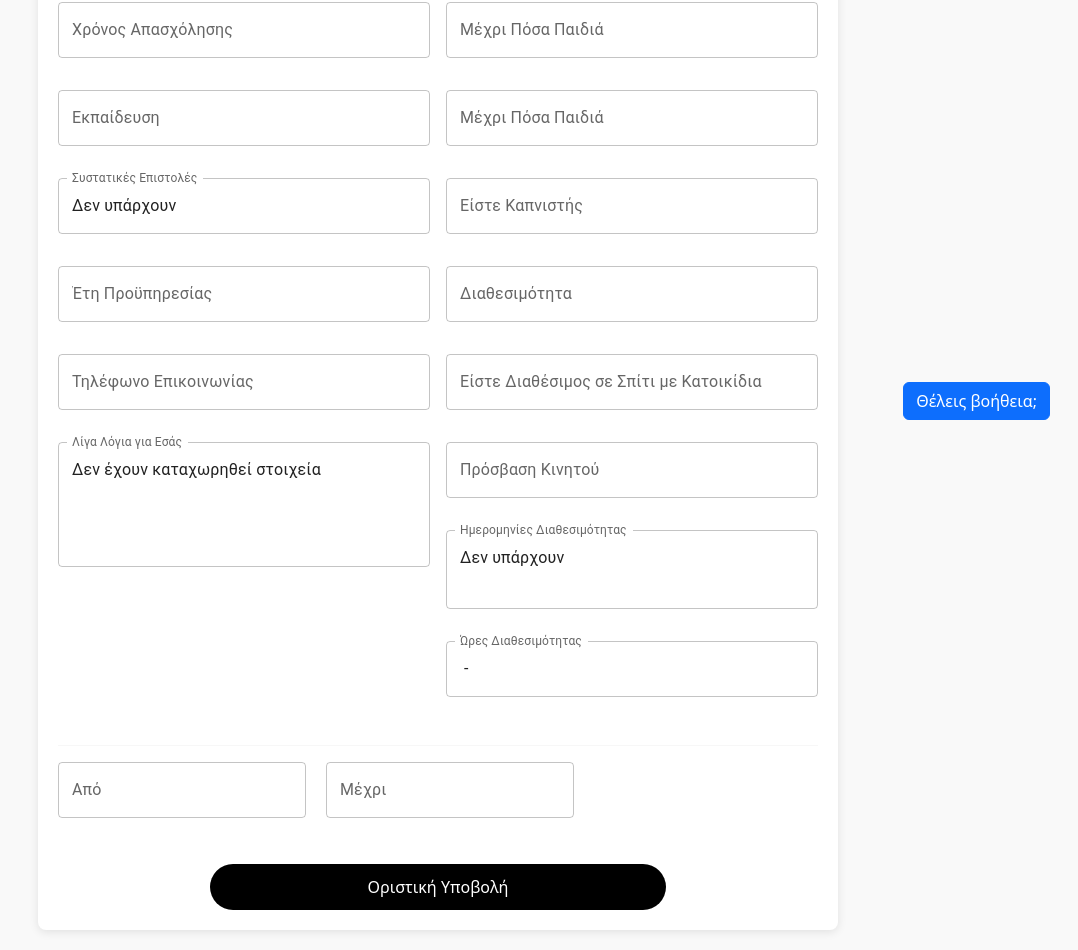
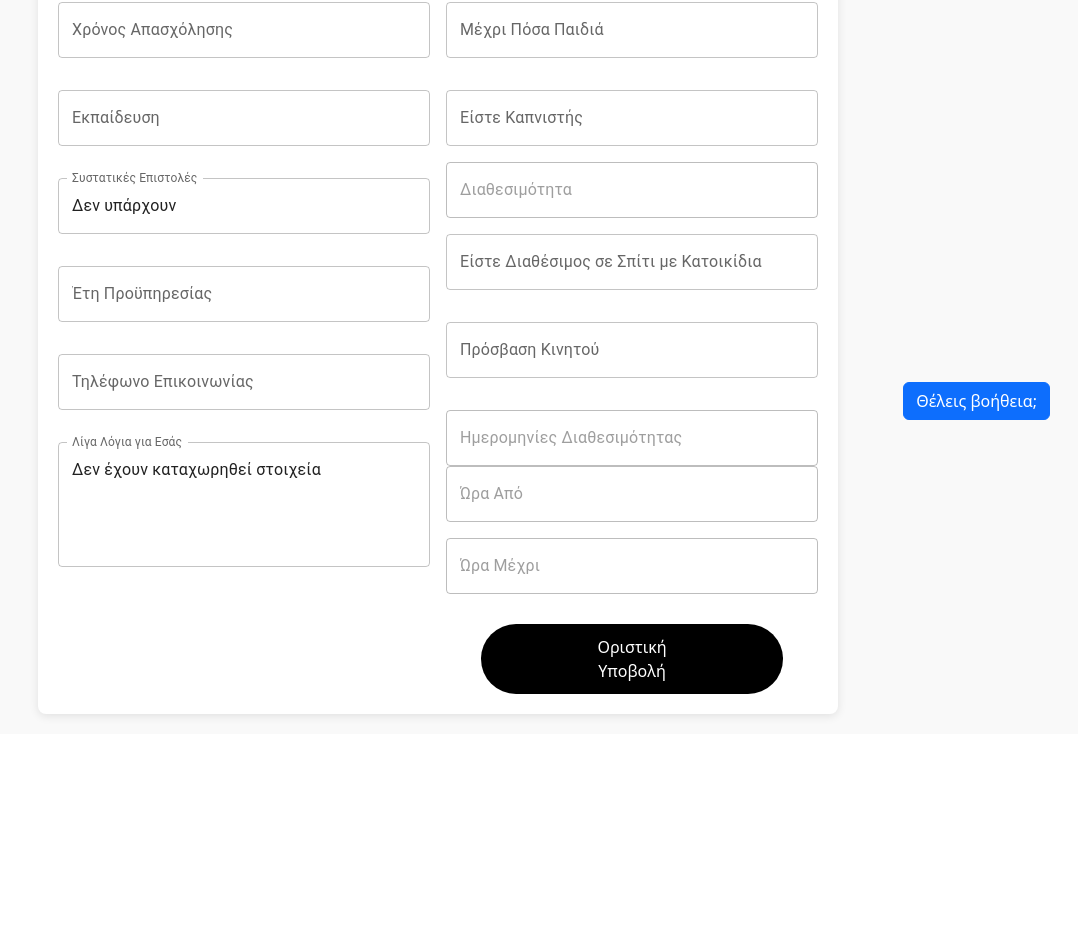
Before and after one commit to giannisz2/Website_Nannies, a React (Vite) app: page /PersonalInfoDone in a window 1280 px wide. Shown: the part 360-1310 px from the top of the page, without its empty margins (202-1280 px from the left). After the commit the page ends 1094 px from the top, so only its background shows below. Built offline with nearby package versions, Linux system fonts and the light colour scheme.

Commit message:
PersonalInfoDone

```diff
--- a/src/pages/nannies/PersonalInfoDone.jsx
+++ b/src/pages/nannies/PersonalInfoDone.jsx
@@ -2,24 +2,19 @@ import React, { useState, useEffect } from 'react';
 import Logo from '../../components/buttons/Logo.jsx';
 import Footer from '../../components/layout/Footer.jsx';
 import HelpButton from '../../components/buttons/HelpButton.jsx';
-import { Box, Grid, Typography, Divider, IconButton  } from '@mui/material';
-import { Select, MenuItem, TextField, InputLabel, FormControl } from '@mui/material';
-import { DatePicker, TimePicker, LocalizationProvider } from '@mui/x-date-pickers';
-import { AdapterDayjs } from '@mui/x-date-pickers/AdapterDayjs';
-import dayjs from 'dayjs';
+import { Box, Grid, Typography, Divider, IconButton, Dialog, DialogTitle, DialogActions, Button } from '@mui/material';
+import { Snackbar, Alert } from '@mui/material';
 import { db } from '../../providers/firebaseConfig';
 import { doc, getDoc, updateDoc } from 'firebase/firestore';
 import { useNavigate } from 'react-router-dom';
 import CloseIcon from '@mui/icons-material/Close';
-import Snackbar from '@mui/material/Snackbar';
-import Alert from '@mui/material/Alert';
-
+import { TextField } from '@mui/material';
+import { LocalizationProvider, DatePicker, TimePicker } from '@mui/x-date-pickers';
+import { AdapterDayjs } from '@mui/x-date-pickers/AdapterDayjs';
+import dayjs from 'dayjs';
 
 export default function PersonalInfo() {
     const [formData, setFormData] = useState({
-
-
-
         name: '',
         surname: '',
         gender: '',
@@ -31,7 +26,6 @@ export default function PersonalInfo() {
         maxChildren: '',
         smoker: '',
         availability: '',
-        experience: '',
         bio: '',
         location: '',
         pets: '',
@@ -44,9 +38,17 @@ export default function PersonalInfo() {
 
     const [isLoading, setIsLoading] = useState(true);
     const navigate = useNavigate();
+    const [dialogOpen, setDialogOpen] = useState(false);
+    const [snackbarOpen, setSnackbarOpen] = useState(false);
 
 
-    const [snackbarOpen, setSnackbarOpen] = useState(false);
+
+    const handleFinalSubmit = () => {
+        setSnackbarOpen(true);
+        setTimeout(() => {
+            navigate('/NannyHomepage');
+        }, 2000);
+    };
 
 
     useEffect(() => {
@@ -77,17 +79,31 @@ export default function PersonalInfo() {
         fetchData();
     }, []);
 
+    const handleClose = () => setDialogOpen(true);
+
+    const handleDialogClose = async (saveChanges) => {
+        setDialogOpen(false);
+        if (saveChanges) {
+            try {
+                const userId = localStorage.getItem('userId');
+                if (!userId) {
+                    console.error('User ID is not available');
+                    return;
+                }
+
+                const userRef = doc(db, 'users', userId);
+                await updateDoc(userRef, formData);
+                setSnackbarOpen(true);
+            } catch (error) {
+                console.error('Error updating document: ', error);
+            }
+        }
+        navigate('/NannyHomepage');
+    };
+
     if (isLoading) {
         return <p>Φόρτωση...</p>;
     }
-
-    const handleFinalSubmit = () => {
-        setSnackbarOpen(true);
-        setTimeout(() => {
-            navigate('/NannyHomepage');
-        }, 2000);
-    };
-
 
     return (
         <LocalizationProvider dateAdapter={AdapterDayjs}>
@@ -99,7 +115,7 @@ export default function PersonalInfo() {
                     backgroundColor: 'white',
                     padding: '20px',
                     borderRadius: '8px',
-                        boxShadow: '0px 2px 10px rgba(0, 0, 0, 0.1)',
+                    boxShadow: '0px 2px 10px rgba(0, 0, 0,0.1)',
                     maxWidth: '800px',
                     margin: '0 auto',
                     position: 'relative',
@@ -111,14 +127,13 @@ export default function PersonalInfo() {
                         top: '10px',
                         right: '10px',
                     }}
-                        onClick={() => navigate('/NannyHomepage')}
+                    onClick={handleClose}
                 >
                     <CloseIcon />
                 </IconButton>
                 <Typography variant="h4" align="center" sx={{ marginBottom: '20px' }}>
                     Προεπισκόπηση Προφίλ
                 </Typography>
-
                 <Grid container spacing={2}>
                     <Grid item xs={12} md={6}>
                         <TextField
@@ -161,7 +176,6 @@ export default function PersonalInfo() {
                             InputProps={{ readOnly: true }}
                             className="my-3"
                         />
-
                         <TextField
                             fullWidth
                             label="Έτη Προϋπηρεσίας"
@@ -216,28 +230,18 @@ export default function PersonalInfo() {
                         />
                         <TextField
                             fullWidth
-                                label="Μέχρι Πόσα Παιδιά"
-                                type="text"
-                                value={formData.maxChildren || ''}
-                                InputProps={{ readOnly: true }}
-                                className="my-3"
-                            />
-                            <TextField
-                                fullWidth
                             label="Είστε Καπνιστής"
                             type="text"
                             value={formData.smoker || ''}
                             InputProps={{ readOnly: true }}
                             className="my-3"
                         />
-
-                             <TextField
-                                fullWidth
+                        <DatePicker
                                 label="Διαθεσιμότητα"
-                                type="text"
-                                value={formData.availability || ''}
-                                InputProps={{ readOnly: true }}
-                                className="my-3"
+                                value={formData.availability ? dayjs(formData.availability) : null}
+                                readOnly
+                                disabled
+                                sx={{ width: '100%' }}
                             />
                         <TextField
                             fullWidth
@@ -247,8 +251,6 @@ export default function PersonalInfo() {
                             InputProps={{ readOnly: true }}
                             className="my-3"
                         />
-
-
                         <TextField
                             fullWidth
                             label="Πρόσβαση Κινητού"
@@ -257,58 +259,58 @@ export default function PersonalInfo() {
                             InputProps={{ readOnly: true }}
                             className="my-3"
                         />
-                            <TextField
-                                    fullWidth
+                        <DatePicker
                                 label="Ημερομηνίες Διαθεσιμότητας"
-                                    type="text"
-                                    value={formData.availableDate?.join(', ') || 'Δεν υπάρχουν'}
-                                    InputProps={{ readOnly: true }}
-                                    multiline
-                                    rows={2}
-                                    className="my-3"
-                                />
-
-                            <TextField
-                                    fullWidth
-                                    label="Ώρες Διαθεσιμότητας"
-                                    type="text"
-                                    value={`${formData.availableTimeFrom || ''} - ${formData.availableTimeTo || ''}`}
-                                    InputProps={{ readOnly: true }}
-                                    className="my-3"
-                                />
-
-                        </Grid>
-                        <Grid item xs={12}>
-                            <Divider sx={{ marginY: 2 }} />
-                            <TimePicker
-                                label="Από"
-                                value={formData.availableTimeFrom ? dayjs(formData.availableTimeFrom) : null}
-                                onChange={(time) => handleTimeChange('availableTimeFrom', time)}
-                                sx={{ marginRight: '20px' }}
+                                value={formData.availableDate?.length ? dayjs(formData.availableDate[0]) : null}
+                                readOnly
+                                disabled
+                                sx={{ width: '100%', marginTop: '16px' }}
                             />
                          <TimePicker
-                                label="Μέχρι"
+                                label="Ώρα Από"
+                                value={formData.availableTimeFrom ? dayjs(formData.availableTimeFrom) : null}
+                                readOnly
+                                disabled
+                                sx={{ width: '100%' }}
+                            />
+                            <TimePicker
+                                label="Ώρα Μέχρι"
                                 value={formData.availableTimeTo ? dayjs(formData.availableTimeTo) : null}
-                                onChange={(time) => handleTimeChange('availableTimeTo', time)}
+                                readOnly
+                                disabled
+                                sx={{ width: '100%', marginTop: '16px' }}
                             />
-                        </Grid>
-                        <Grid item xs={12}>
                         <button className="button-apply" onClick={handleFinalSubmit}>
                             Οριστική Υποβολή
                         </button>
                     </Grid>
                 </Grid>
-                </Box>
+                <Dialog
+                    open={dialogOpen}
+                    onClose={() => setDialogOpen(false)}
+                    aria-labelledby="confirm-exit-dialog"
+                >
+                    <DialogTitle id="confirm-exit-dialog">Είστε σίγουροι ότι θέλετε να αποχωρήσετε;</DialogTitle>
+                    <DialogActions>
+                        <Button onClick={() => handleDialogClose(false)} color="secondary">
+                            Έξοδος χωρίς αποθήκευση
+                        </Button>
+                        <Button onClick={() => handleDialogClose(true)} color="primary">
+                           Αποθήκευση και έξοδος
+                        </Button>
+                    </DialogActions>
+                </Dialog>
                 <Snackbar
                     open={snackbarOpen}
-                        autoHideDuration={2000}
+                    autoHideDuration={3000}
                     onClose={() => setSnackbarOpen(false)}
                     anchorOrigin={{ vertical: 'top', horizontal: 'center' }}
                 >
-                        <Alert onClose={() => setSnackbarOpen(false)} severity="success">
-                            Οι αλλαγές έγιναν επιτυχώς!
+                    <Alert severity="success" onClose={() => setSnackbarOpen(false)}>
+                        Οι αλλαγές αποθηκεύτηκαν με επιτυχία!
                     </Alert>
                 </Snackbar>
+            </Box>
         </Box>
         </LocalizationProvider>
     );
```
Lines whose indentation alone changed are shown as unchanged.
